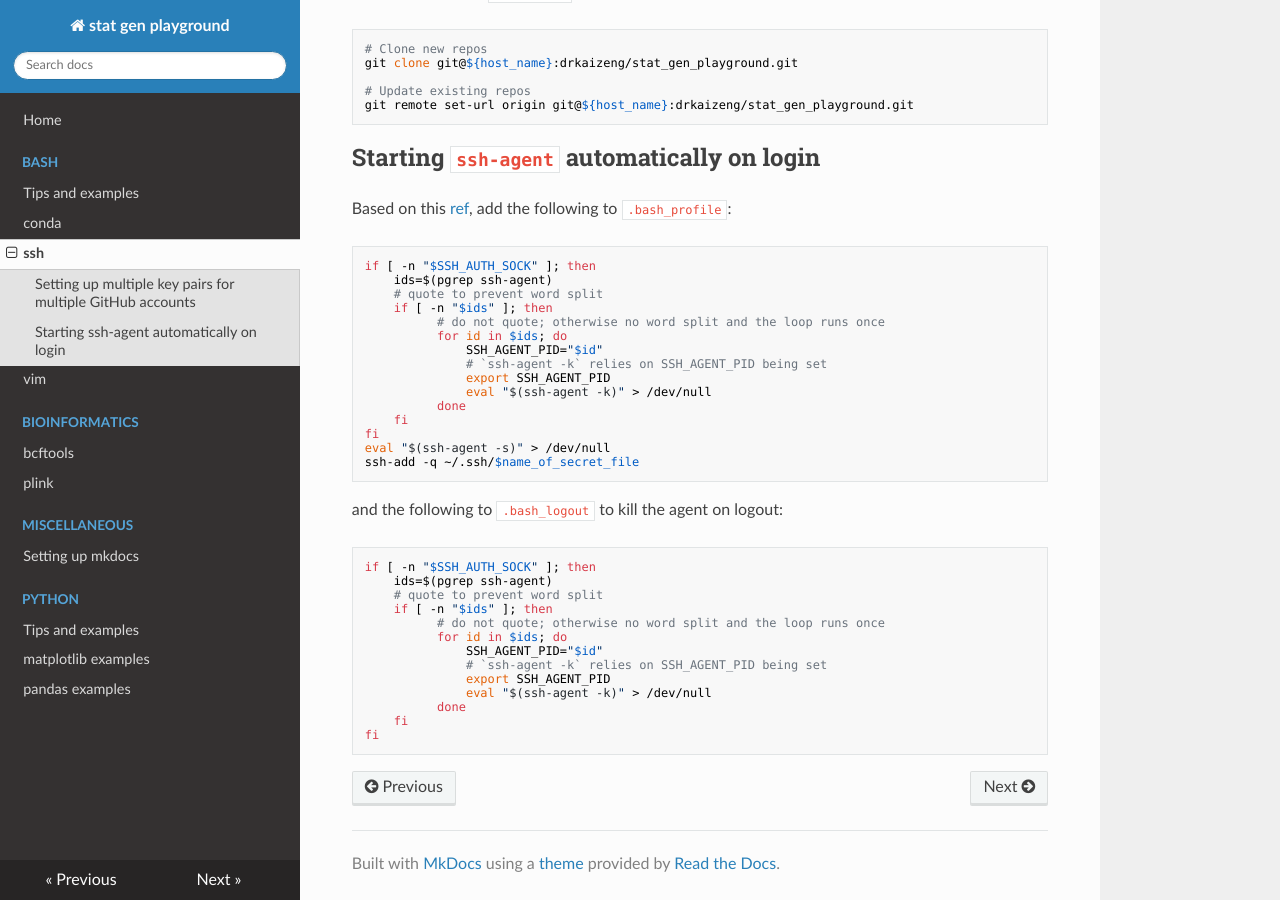
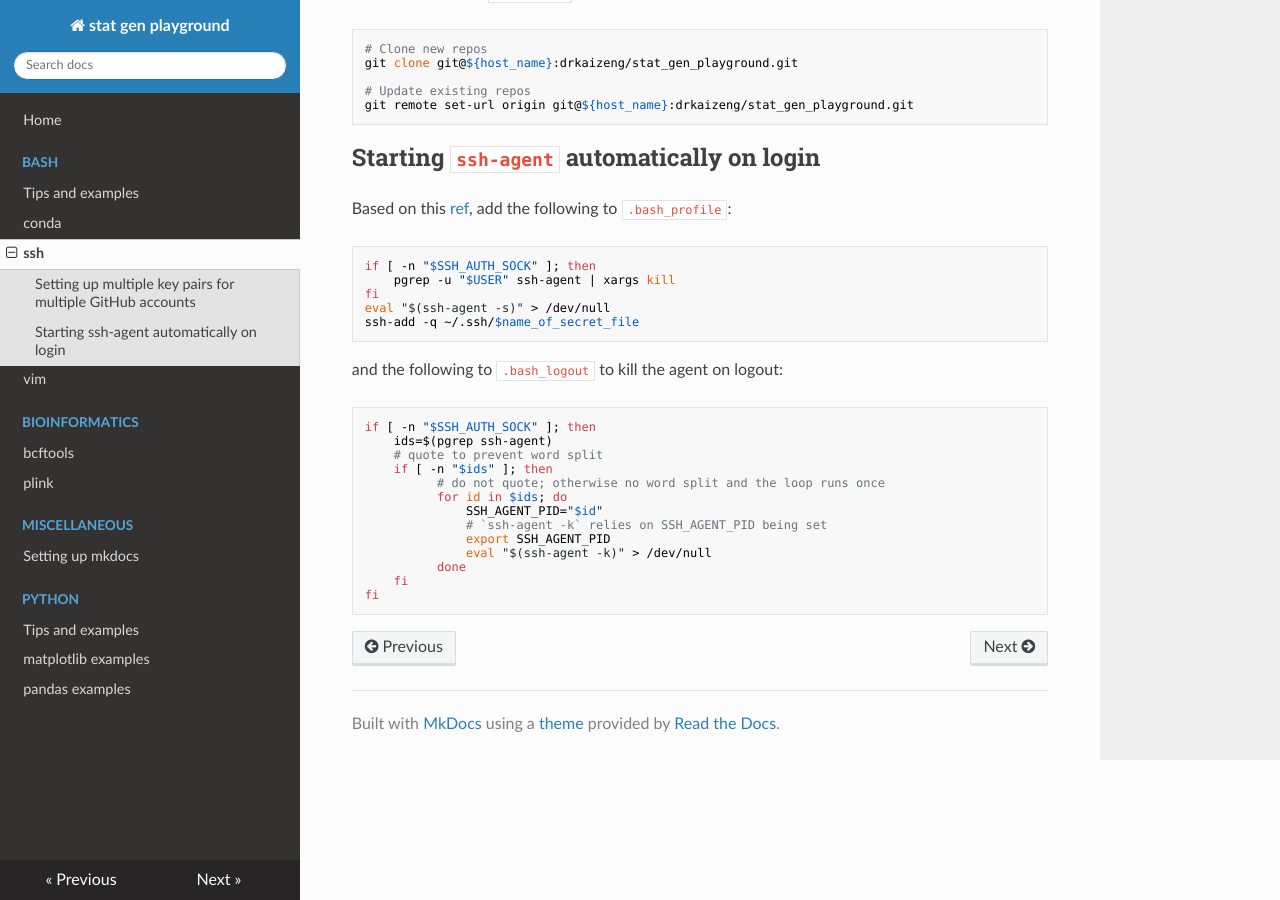
Before and after one commit to drkaizeng/statistics_and_engineering_lab, an MkDocs documentation site: the page built from docs/bash/ssh.md, in a window 1280 px wide and 900 px high, scrolled down 1491 px. Built offline with MkDocs 1.6.1, drawn with Linux system fonts in a browser that asks for light colours; nearby versions of some CDN libraries.

Commit message:
Update ssh notes

````diff
--- a/docs/bash/ssh.md
+++ b/docs/bash/ssh.md
@@ -60,17 +60,7 @@ git remote set-url origin git@${host_name}:drkaizeng/stat_gen_playground.git
 Based on this [ref](https://unix.stackexchange.com/questions/90853/how-can-i-run-ssh-add-automatically-without-a-password-prompt), add the following to `.bash_profile`:
 ```bash
 if [ -n "$SSH_AUTH_SOCK" ]; then
-    ids=$(pgrep ssh-agent)
-    # quote to prevent word split
-    if [ -n "$ids" ]; then
-	      # do not quote; otherwise no word split and the loop runs once
-	      for id in $ids; do
-	          SSH_AGENT_PID="$id"
-	          # `ssh-agent -k` relies on SSH_AGENT_PID being set
-	          export SSH_AGENT_PID
-	          eval "$(ssh-agent -k)" > /dev/null
-	      done
-    fi
+    pgrep -u "$USER" ssh-agent | xargs kill
 fi
 eval "$(ssh-agent -s)" > /dev/null
 ssh-add -q ~/.ssh/$name_of_secret_file
````
